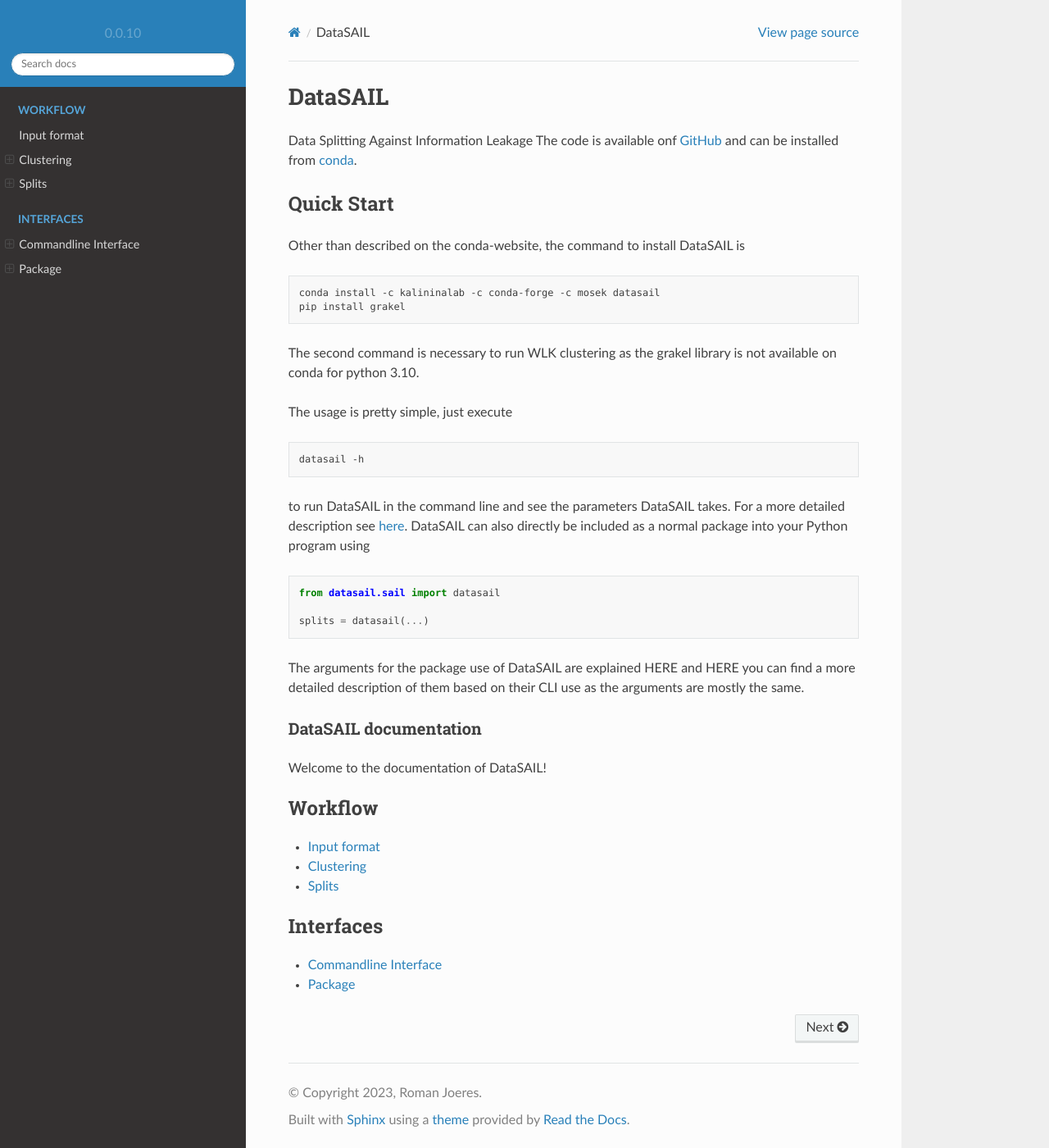
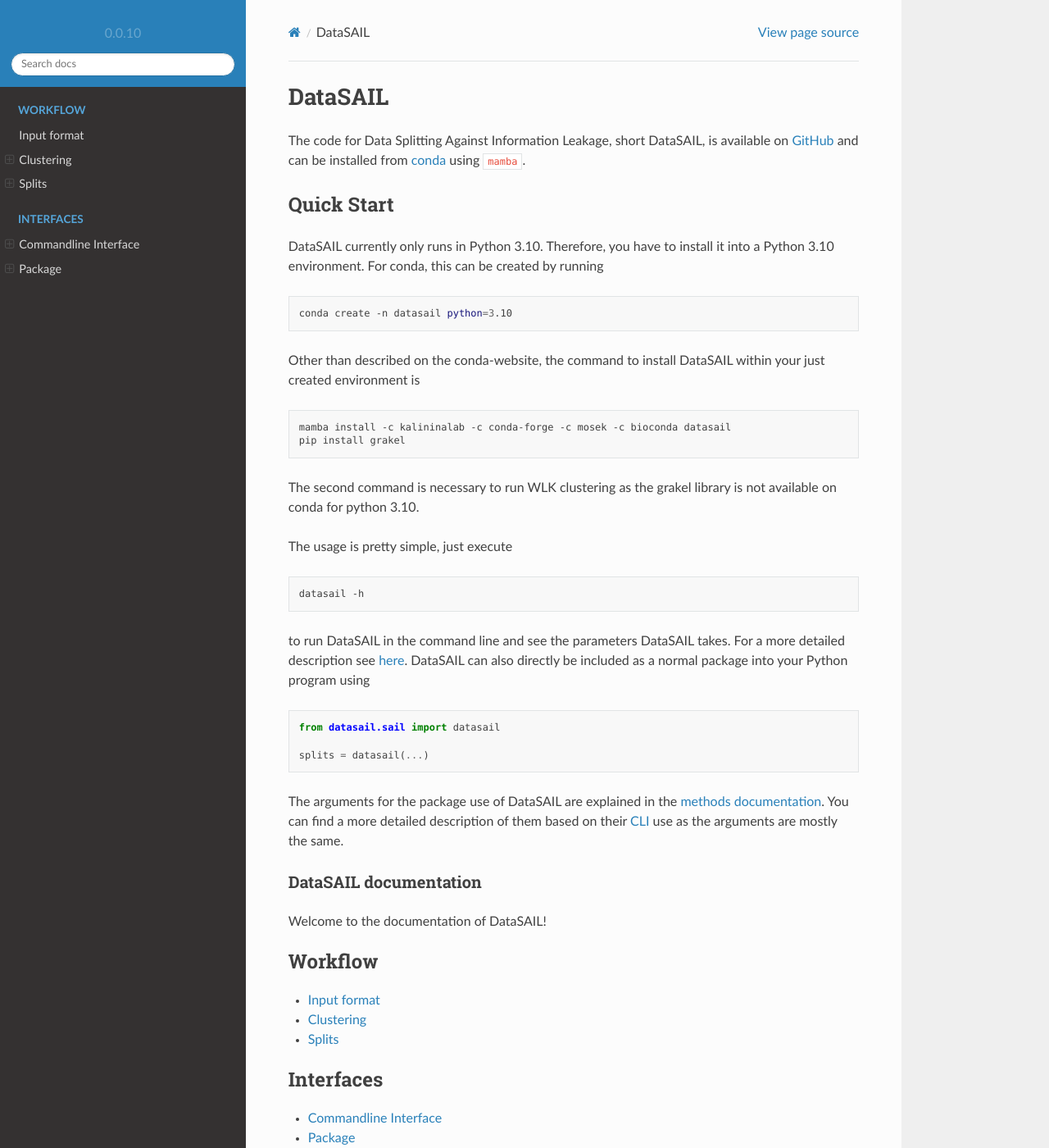
Before and after one commit to kalininalab/DataSAIL, a Sphinx documentation site: the page built from docs/index.rst, in a window 1280 px wide and 1400 px high. Shown: the whole window at 82% size. Built offline with Sphinx 7.4.7 and the Read the Docs theme 2.0.0, drawn with Linux system fonts in a browser that asks for light colours.

Commit message:
Second round of possible bug fix and documentation fixed

```diff
--- a/docs/conf.py
+++ b/docs/conf.py
@@ -56,6 +56,9 @@
     "logo_only": True,
     "navigation_depth": 2,
 }
+html_context = {}
+html_logo = "imgs/logo.jpg"
+html_show_sourcelink = True
 
 rst_context = {"DataSAIL": datasail}
 
--- a/docs/index.rst
+++ b/docs/index.rst
@@ -2,18 +2,25 @@
 DataSAIL
 ########
 
-Data Splitting Against Information Leakage
-The code is available onf `GitHub <https://github.com/kalininalab/datasail>`_ and can be installed from
-`conda <https://anaconda.org/kalininalab/datasail>`_.
+The code for Data Splitting Against Information Leakage, short DataSAIL, is available on
+`GitHub <https://github.com/kalininalab/datasail>`_ and can be installed from
+`conda <https://anaconda.org/kalininalab/datasail>`_ using :code:`mamba`.
 
 Quick Start
 ===========
 
-Other than described on the conda-website, the command to install DataSAIL is
+DataSAIL currently only runs in Python 3.10. Therefore, you have to install it into a Python 3.10 environment. For
+conda, this can be created by running
 
 .. code-block:: shell
 
-    conda install -c kalininalab -c conda-forge -c mosek datasail
+    conda create -n datasail python=3.10
+
+Other than described on the conda-website, the command to install DataSAIL within your just created environment is
+
+.. code-block:: shell
+
+    mamba install -c kalininalab -c conda-forge -c mosek -c bioconda datasail
     pip install grakel
 
 The second command is necessary to run WLK clustering as the grakel library is not available on conda for python 3.10.
@@ -34,8 +41,9 @@
 
     splits = datasail(...)
 
-The arguments for the package use of DataSAIL are explained HERE and HERE you can find a more detailed description of
-them based on their CLI use as the arguments are mostly the same.
+The arguments for the package use of DataSAIL are explained in the :ref:`methods documentation <datasail-doc-label>`.
+You can find a more detailed description of them based on their :ref:`CLI <datasail-cli-label>` use as the
+arguments are mostly the same.
 
 **********************
 DataSAIL documentation
--- a/setup.py
+++ b/setup.py
@@ -19,9 +19,7 @@
 
     classifiers=[
         "Development Status :: 4 - Beta",
-        "Programming Language :: Python :: 3",
         "Programming Language :: Python :: 3.10",
-        "Programming Language :: Python :: 3.11",
         "Intended Audience :: Science/Research",
         "Natural Language :: English",
         "Topic :: Scientific/Engineering :: Bio-Informatics",
```
Also changed, not shown: docs/interfaces/cli.rst (+8 -0 lines), .readthedocs.yaml.
